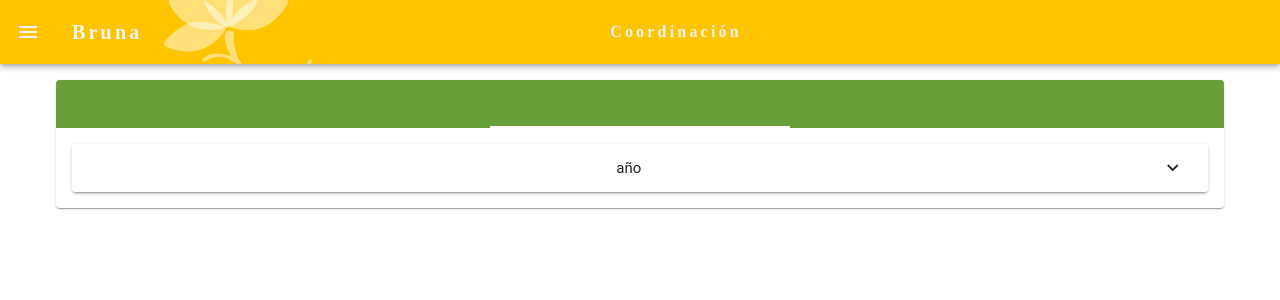
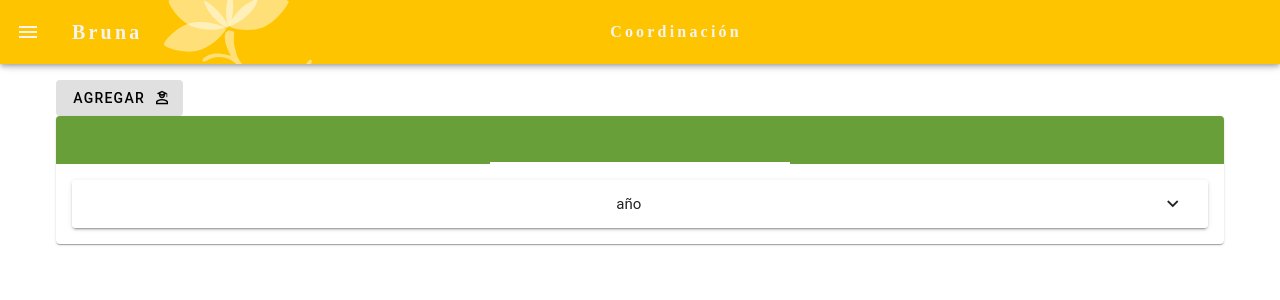
Before and after one commit to Bruna-team/Brunapp, a Vue app: page / in a window 1280 px wide. Shown: the top 300 px of the page. Built offline with nearby package versions, Linux system fonts and the light colour scheme; no server answers; a web font is replaced by a local one.

Commit message:
Agregado botón para agregar estudiante en la vista de secciones

```diff
--- a/src/views/VistaSecciones.vue
+++ b/src/views/VistaSecciones.vue
@@ -1,6 +1,7 @@
 <script setup lang="ts">
 import {ref,onMounted} from 'vue'
 import { brunaApi } from '../funciones/api.ts';
+import AgregarEstudiante from '../components/AgregarEstudiante.vue'
 const mencion = ref('')
 const menciones = ref([{
   id_men: '',
@@ -63,6 +64,9 @@ function organizarSecciones(data:string[]) {
 </script>
 <template>
 <v-container>
+  <AgregarEstudiante
+    :classBtn="'ml-auto mr-0'"
+  />
   <v-card>
     <v-tabs
       v-model="mencion"
```
